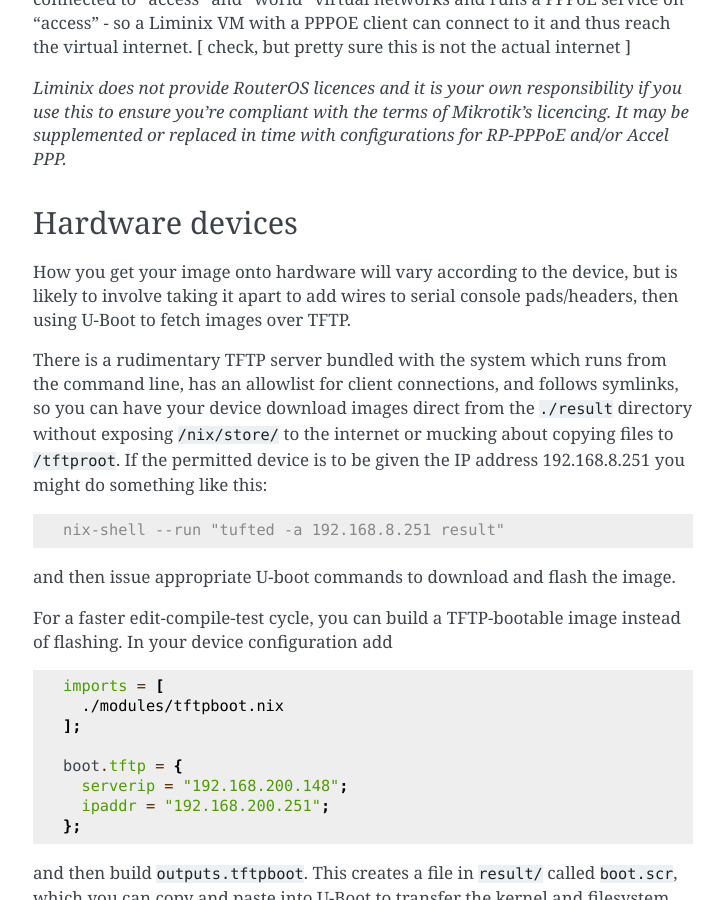
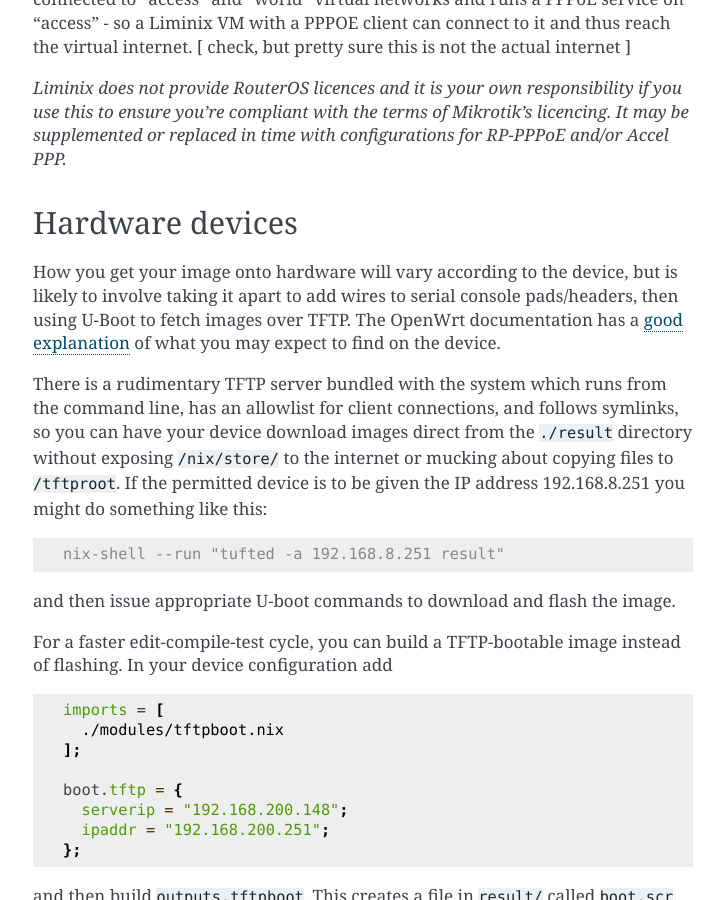
Before and after one commit to telent/liminix, a Sphinx documentation site: the page built from doc/developer.rst, in a window 1280 px wide and 900 px high, scrolled down 1517 px. Shown: the whole window, without its empty margins (387-1111 px from the left). Built offline with Sphinx 7.4.7, drawn with Linux system fonts in a browser that asks for light colours.

Commit message:
link to OpenWrt serial console docs

```diff
--- a/doc/developer.rst
+++ b/doc/developer.rst
@@ -90,7 +90,9 @@
 How you get your image onto hardware will vary according to the
 device, but is likely to involve taking it apart to add wires to
 serial console pads/headers, then using U-Boot to fetch images over
-TFTP.
+TFTP.  The OpenWrt documentation has a `good explanation <https://openwrt.org/docs/techref/hardware/port.serial>`_ of what you may expect to find on
+the device.
+
 
 There is a rudimentary TFTP server bundled with the system which runs
 from the command line, has an allowlist for client connections, and
```
